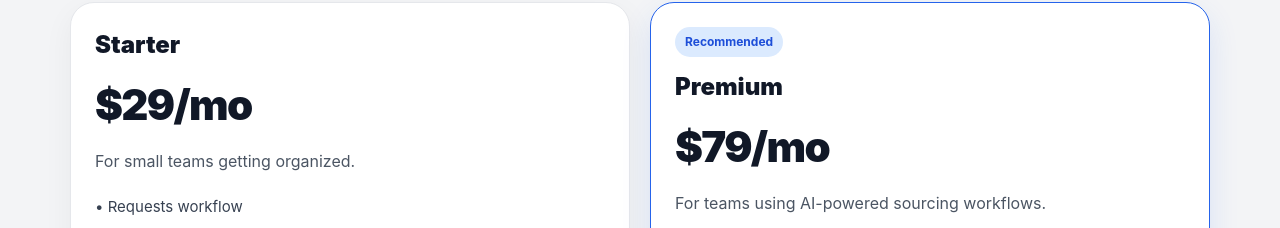
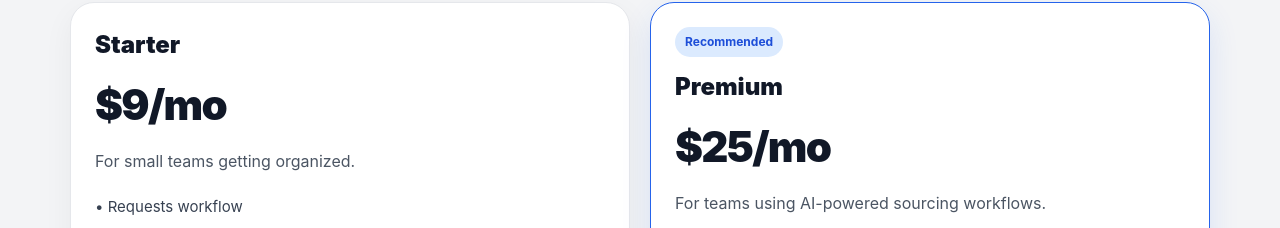
Before and after one commit to Gr33nstonecorp/shuka, a Next.js app: page /pricing in a window 1280 px wide. Shown: the part 404-632 px from the top of the page. Built offline with nearby package versions, Linux system fonts and the light colour scheme; no server answers.

Commit message:
Update page.tsx

```diff
--- a/app/pricing/page.tsx
+++ b/app/pricing/page.tsx
@@ -245,7 +245,7 @@ export default function PricingPage() {
           <div style={pricingGrid}>
             <PlanCard
               title="Starter"
-              price="$29/mo"
+              price="$9/mo"
               description="For small teams getting organized."
               features={[
                 "Requests workflow",
@@ -269,7 +269,7 @@ export default function PricingPage() {
 
             <PlanCard
               title="Premium"
-              price="$79/mo"
+              price="$25/mo"
               description="For teams using AI-powered sourcing workflows."
               features={[
                 "Everything in Starter",
```
